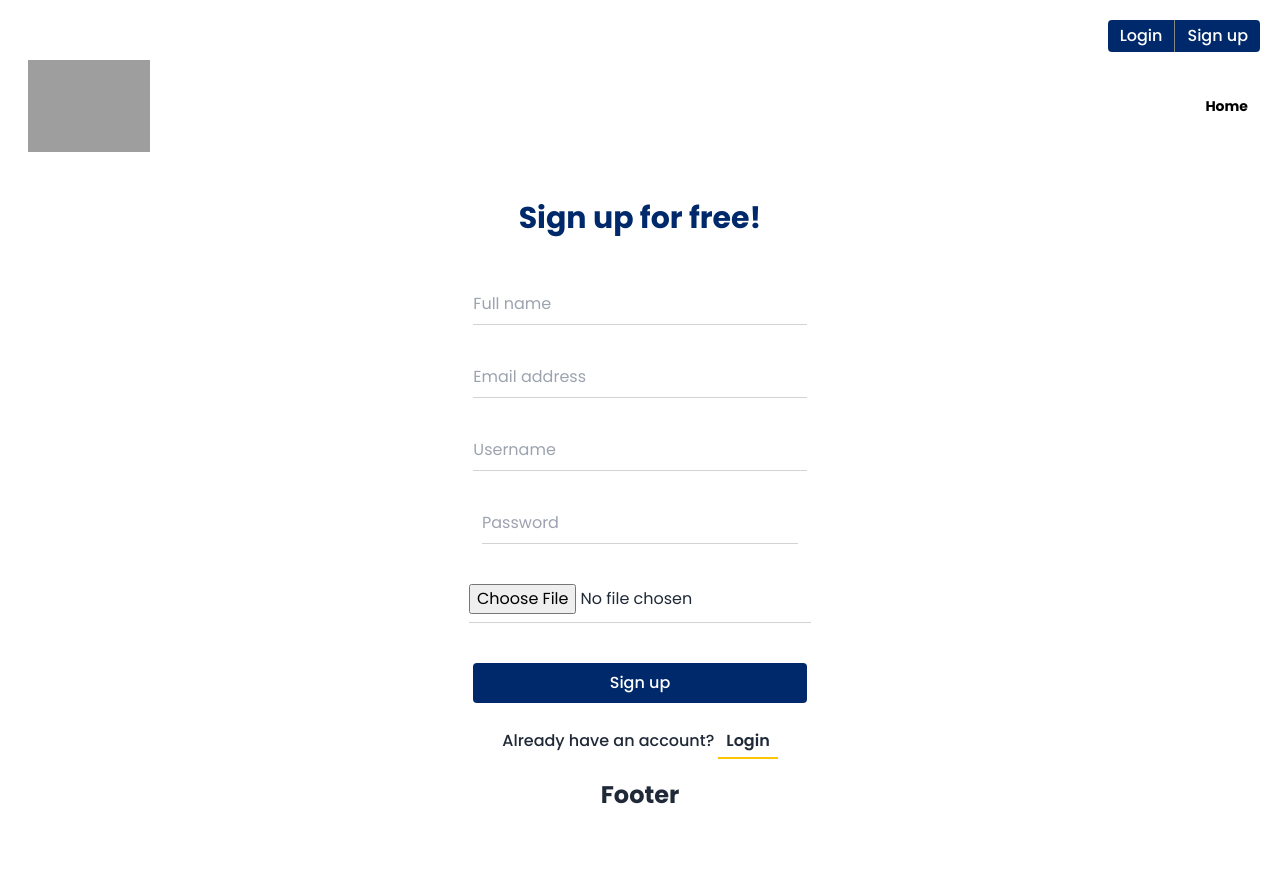
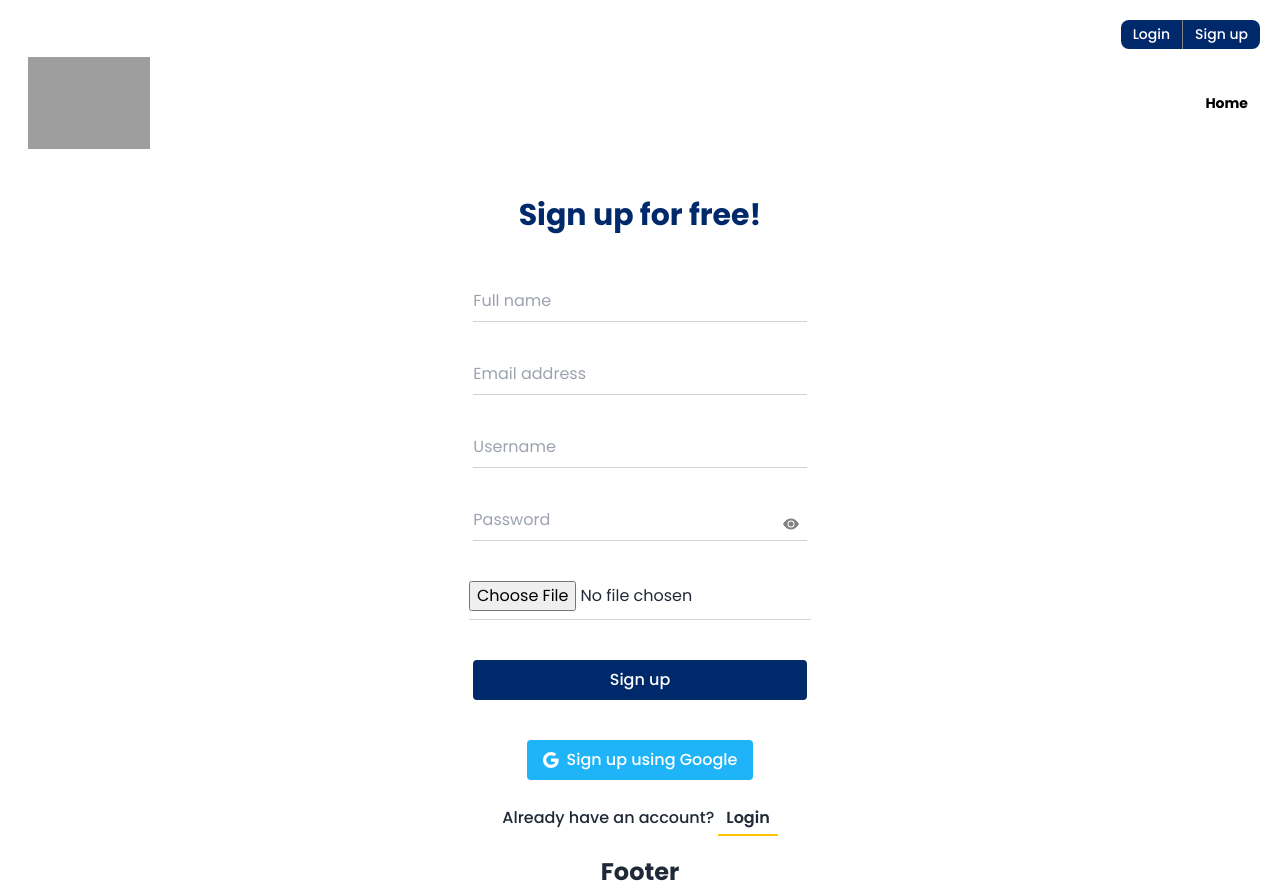
Before and after one commit to nahidul-fahim/gamer-xposure-hub-client, a React (Vite) app: page /signup in a window 1280 px wide. Before the commit the page ends 811 px from the top, so only its background shows below. Built offline with nearby package versions, Linux system fonts and the light colour scheme; grey boxes are pictures that could not be loaded.

Commit message:
added all the functionalities of sign up route

```diff
--- a/package.json
+++ b/package.json
@@ -10,14 +10,17 @@
     "preview": "vite preview"
   },
   "dependencies": {
+    "bulma-toast": "^2.4.3",
     "firebase": "^10.4.0",
     "hero-slider": "^3.2.0",
     "localforage": "^1.10.0",
     "match-sorter": "^6.3.1",
+    "prop-types": "^15.8.1",
     "react": "^18.2.0",
     "react-dom": "^18.2.0",
     "react-icons": "^4.11.0",
     "react-router-dom": "^6.16.0",
+    "react-toastify": "^9.1.3",
     "sort-by": "^1.2.0",
     "swiper": "^10.3.1"
   },
--- a/src/Auth/Login.jsx
+++ b/src/Auth/Login.jsx
@@ -1,6 +1,19 @@
 import { Link } from "react-router-dom";
+import { BsFillEyeFill, BsFillEyeSlashFill } from 'react-icons/bs';
+import { useState } from "react";
+
+
 
 const Login = () => {
+
+    const [showPassword, setShowPassword] = useState(false);
+
+    const handleShowPassword = () => {
+        setShowPassword(!showPassword)
+    }
+
+
+
     return (
         <div>
             <div className="container mx-auto p-5">
@@ -8,11 +21,14 @@ const Login = () => {
                 <div className="space-y-14 flex flex-col justify-center items-center">
                     <h2 className="text-3xl text-main font-bold text-center">Login to your account</h2>
 
-                    <form className="flex flex-col justify-center items-center w-1/3 space-y-10 px-10">
+                    <form className="flex flex-col justify-center items-center w-full md:w-2/3 lg:w-1/3 space-y-7 lg:space-y-10 px-10">
 
                         <input type="email" name="email" placeholder="Email address" id="eamil" className="focus:outline-none border-b-[1px] pb-2 border-[lightgray] focus:border-main  transition-all duration-500 w-full" />
 
-                        <input type="password" name="password" placeholder="Password" id="password" className="focus:outline-none border-b-[1px] pb-2 border-[lightgray] focus:border-main  transition-all duration-500 w-full" />
+                        <div className="flex relative w-full justify-center items-center">
+                            <input type={showPassword ? "text" : "password"} name="password" placeholder="Password" id="password" className="focus:outline-none border-b-[1px] pb-2 border-[lightgray] focus:border-main  transition-all duration-500 w-full" />
+                            <span onClick={handleShowPassword} className="absolute right-2 text-[gray]"> {showPassword ? <BsFillEyeSlashFill /> : <BsFillEyeFill />} </span>
+                        </div>
 
                         <input type="submit" value="Login" className="bg-main px-4 py-2 rounded text-white font-medium hover:bg-sub duration-300 w-full" />
 
--- a/src/Auth/Signup.jsx
+++ b/src/Auth/Signup.jsx
@@ -1,12 +1,88 @@
 import { Link } from "react-router-dom";
-import { BsFillEyeFill, BsFillEyeSlashFill } from 'react-icons/bs';
+import { BsFillEyeFill, BsFillEyeSlashFill, BsGoogle } from 'react-icons/bs';
+import { useContext, useState } from "react";
+import { AuthContext } from "../Context/AuthProvider";
+
+import { ToastContainer, toast, Zoom } from 'react-toastify';
+import 'react-toastify/dist/ReactToastify.css';
+
+
+
 
 
 const Signup = () => {
 
+    const { createNewUser, createNewUserByGoogle } = useContext(AuthContext);
 
 
+    const [showPassword, setShowPassword] = useState(false);
+    const [passwordErrorMessage, setPasswordErrorMessage] = useState('');
 
+
+    const handleShowPassword = () => {
+        setShowPassword(!showPassword)
+    };
+
+    const handleSignUp = e => {
+        e.preventDefault();
+        const email = e.target.email.value;
+        const password = e.target.password.value;
+
+        const regExPattern = /^(?=.*[A-Z])(?=.*[\W_]).{6,}$/;
+
+        setPasswordErrorMessage();
+
+        if (!regExPattern.test(password)) {
+            setPasswordErrorMessage("Password should be minimum 6 characters, contain at least 1 capital letter & 1 special character");
+            return;
+        }
+
+        createNewUser(email, password)
+            .then(result => {
+                successNotify();
+                console.log(result.user)
+            })
+            .catch(error => {
+                failedNotify();
+                console.log(error.code)
+            });
+    };
+
+    const handleGoogleSignIn = () => {
+        createNewUserByGoogle()
+            .then(result => {
+                successNotify();
+                console.log(result.user)
+            })
+            .catch(error => {
+                failedNotify();
+                console.log(error.code)
+            })
+    }
+
+    const successNotify = () => toast.success('Account creation successfull', {
+        position: "top-center",
+        autoClose: 1500,
+        hideProgressBar: true,
+        closeOnClick: true,
+        pauseOnHover: false,
+        draggable: false,
+        progress: undefined,
+        theme: "colored",
+        transition: Zoom,
+    });
+
+    const failedNotify = () => toast.error('Account creation failed', {
+        position: "top-center",
+        autoClose: 1500,
+        hideProgressBar: true,
+        closeOnClick: true,
+        pauseOnHover: false,
+        draggable: false,
+        progress: undefined,
+        theme: "colored",
+        transition: Zoom,
+    });
 
 
     return (
@@ -15,28 +91,38 @@ const Signup = () => {
             <div className="space-y-14 flex flex-col justify-center items-center">
                 <h2 className="text-3xl text-main font-bold text-center">Sign up for free!</h2>
 
-                <form className="flex flex-col justify-center items-center w-1/3 space-y-10 px-10">
+                <form onSubmit={handleSignUp} className="flex flex-col justify-center items-center w-full md:w-2/3 lg:w-1/3 space-y-7 lg:space-y-10 px-10">
                     <input type="text" name="name" placeholder="Full name" id="name" className="focus:outline-none border-b-[1px] pb-2 border-[lightgray] focus:border-main  transition-all duration-500 w-full" />
 
                     <input type="email" name="email" placeholder="Email address" id="eamil" className="focus:outline-none border-b-[1px] pb-2 border-[lightgray] focus:border-main  transition-all duration-500 w-full" />
 
                     <input type="text" name="username" placeholder="Username" id="username" className="focus:outline-none border-b-[1px] pb-2 border-[lightgray] focus:border-main  transition-all duration-500 w-full" />
 
-                    <div>
-                        <input type="password" name="password" placeholder="Password" id="password" className="focus:outline-none border-b-[1px] pb-2 border-[lightgray] focus:border-main  transition-all duration-500 w-full" />
-
+                    <div className="w-full">
+                        <div className="flex relative w-full justify-center items-center">
+                            <input type={showPassword ? "text" : "password"} name="password" placeholder="Password" id="password" className="focus:outline-none border-b-[1px] pb-2 border-[lightgray] focus:border-main  transition-all duration-500 w-full" />
+                            <span onClick={handleShowPassword} className="absolute right-2 text-[gray]"> {showPassword ? <BsFillEyeSlashFill /> : <BsFillEyeFill />} </span>
+                        </div>
+                        {
+                            passwordErrorMessage ? <p className="text-[14px] font-regular text-[#c73c3c]">{passwordErrorMessage}</p> : ''
+                        }
                     </div>
 
                     <input type="file" name="image" accept="image/*" id="image" className="focus:outline-none border-b-[1px] pb-2 border-[lightgray] focus:border-main  transition-all duration-500" />
 
                     <input type="submit" value="Sign up" className="bg-main px-4 py-2 rounded text-white font-medium hover:bg-sub duration-300 w-full" />
 
+                    <ToastContainer closeButton={false} />
+
                 </form>
             </div>
 
-            <div className="mt-5 flex justify-center items-center gap-1">
-                <p className="text-center font-medium">Already have an account?</p>
-                <Link to="/login" className="font-semibold border-t-2 border-t-[#ffffff00] border-b-2 border-sub hover:bg-sub px-2 py-1 hover:border-t-2 duration-300">Login</Link>
+            <div className="flex justify-center items-center flex-col">
+                <button onClick={handleGoogleSignIn} className="bg-[#1fb3f8] px-4 py-2 rounded text-white font-medium hover:bg-sub duration-300 flex justify-center items-center gap-2"><BsGoogle /> Sign up using Google</button>
+                <div className="mt-5 flex justify-center items-center gap-1">
+                    <p className="text-center font-medium">Already have an account?</p>
+                    <Link to="/login" className="font-semibold border-t-2 border-t-[#ffffff00] border-b-2 border-sub hover:bg-sub px-2 py-1 hover:border-t-2 duration-300">Login</Link>
+                </div>
             </div>
 
         </div>
--- a/src/Components/Header/Header.jsx
+++ b/src/Components/Header/Header.jsx
@@ -17,8 +17,8 @@ const Header = () => {
             {/* div for logged in user information */}
             <div className="flex justify-end items-center">
                 <div>
-                    <Link to="/login"><button className="bg-main text-white px-3 py-1 font-medium rounded-l hover:text-main hover:bg-[white] duration-300">Login</button></Link>
-                    <Link to="/signup"><button className="bg-main text-white px-3 py-1 font-medium rounded-r border-l-[1px] border-[#868686] hover:text-main hover:bg-[white] duration-300">Sign up</button></Link>
+                    <Link to="/login"><button className="bg-main text-white px-3 py-1 text-[14px] font-medium rounded-l-lg hover:text-main hover:bg-[white] duration-300">Login</button></Link>
+                    <Link to="/signup"><button className="bg-main text-white px-3 py-1 text-[14px] font-medium rounded-r-lg border-l-[1px] border-[#868686] hover:text-main hover:bg-[white] duration-300">Sign up</button></Link>
                 </div>
             </div>
 
@@ -34,7 +34,7 @@ const Header = () => {
                                 {links}
                             </ul>
                         </div>
-                        <img className="w-[20%]" src={location.pathname === "/" ? "https://i.ibb.co/m5dmMjf/logo.png" : "https://i.ibb.co/dfpYy8y/G-1.png"} alt="website logo" />
+                        <img className="w-[50%] md:w-[30%] lg:w-[20%]" src={location.pathname === "/" ? "https://i.ibb.co/m5dmMjf/logo.png" : "https://i.ibb.co/dfpYy8y/G-1.png"} alt="website logo" />
                     </div>
                     <div className="navbar-end hidden lg:flex">
                         <ul className="menu menu-horizontal px-1">
--- /dev/null
+++ b/src/Context/AuthProvider.jsx
@@ -0,0 +1,44 @@
+import { GoogleAuthProvider, createUserWithEmailAndPassword, getAuth, signInWithPopup } from "firebase/auth";
+import app from "../Firebase/Firebase.config";
+import { createContext } from "react";
+import PropTypes from 'prop-types';
+
+
+
+const auth = getAuth(app);
+
+const googleProvider = new GoogleAuthProvider()
+
+export const AuthContext = createContext('');
+
+
+const AuthProvider = ({children}) => {
+
+
+    // email-password sign up function
+    const createNewUser = (email, password) => {
+        return createUserWithEmailAndPassword(auth, email, password);
+    }
+
+
+    //Google sign up function
+    const createNewUserByGoogle = () => {
+        return signInWithPopup(auth, googleProvider);
+    }
+
+
+
+    const authInfo = {createNewUser, createNewUserByGoogle };
+
+    return (
+        <AuthContext.Provider value = {authInfo}>
+            {children}
+        </AuthContext.Provider>
+    );
+};
+
+export default AuthProvider;
+
+AuthProvider.propTypes = {
+    children: PropTypes.node,
+}
--- a/src/main.jsx
+++ b/src/main.jsx
@@ -3,9 +3,12 @@ import ReactDOM from 'react-dom/client'
 import './index.css'
 import { RouterProvider } from 'react-router-dom'
 import router from './Routes/router'
+import AuthProvider from './Context/AuthProvider'
 
 ReactDOM.createRoot(document.getElementById('root')).render(
   <React.StrictMode>
-    <RouterProvider router={router} />
+    <AuthProvider>
+      <RouterProvider router={router} />
+    </AuthProvider>
   </React.StrictMode>,
 )
```
Also changed, not shown: 1 other file (tests, documents, lock files or other folders).
